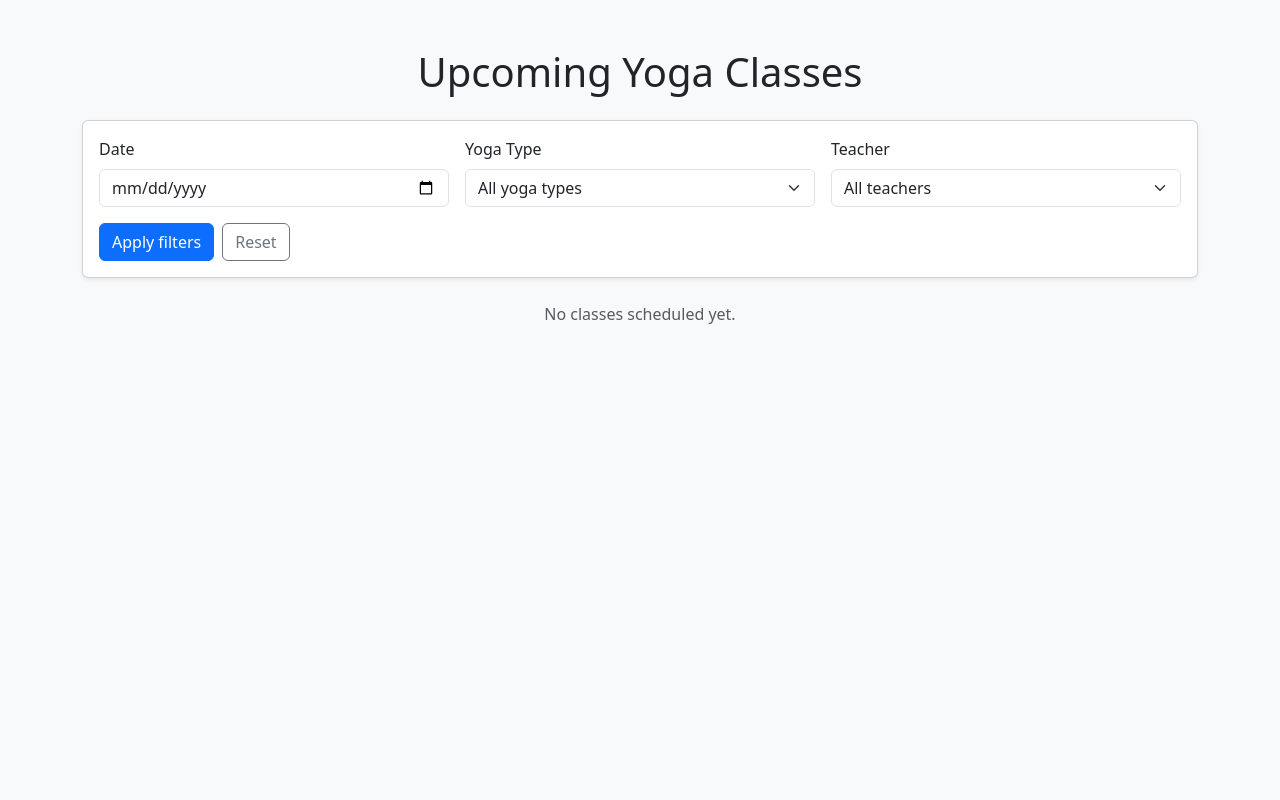
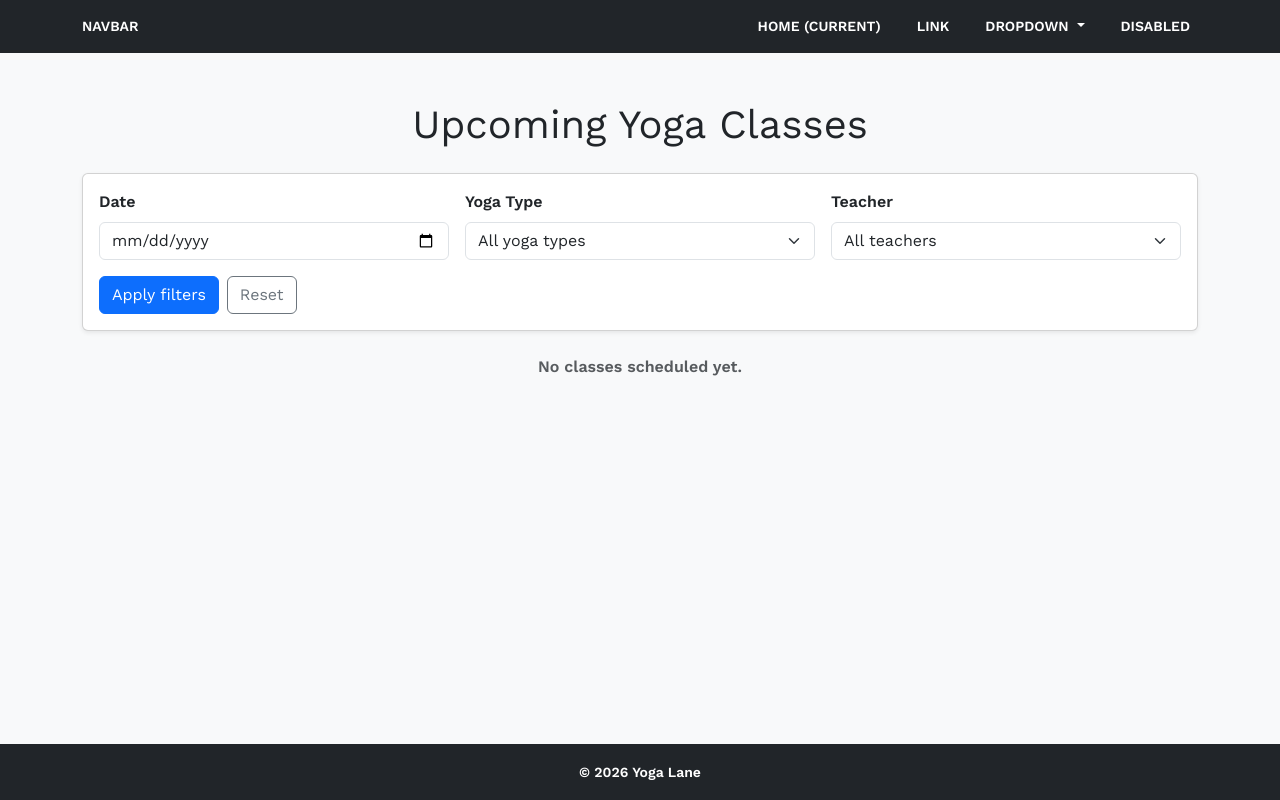
Before and after one commit to dublino8576/Yoga_Booking_App, a Django app: page /classes/ in a window 1280 px wide. Run offline with Django 5.2, Linux system fonts and the light colour scheme; data that the repository does not hold is empty.

Commit message:
Add base html, static file & class details modal

```diff
--- a/classes/templates/classes/class_list.html
+++ b/classes/templates/classes/class_list.html
@@ -1,17 +1,10 @@
-<!doctype html>
-<html lang="en">
-  <head>
-    <meta charset="UTF-8" />
-    <meta name="viewport" content="width=device-width, initial-scale=1.0" />
-    <title>Yoga Classes</title>
-    <link
-      href="https://cdn.jsdelivr.net/npm/bootstrap@5.3.3/dist/css/bootstrap.min.css"
-      rel="stylesheet"
-    />
-  </head>
-  <body class="bg-light py-5">
-    <div class="container">
+{% extends "base.html" %}
+{% block title %}Yoga Classes{% endblock %} <!-- Set the page title to "Yoga Classes" by overriding the title block defined in base.html -->
+{% block content %}
+    {# Page Header #}
     <h1 class="mb-4 text-center">Upcoming Yoga Classes</h1>
+
+    {# Filter Controls #}
     <form method="get" class="card card-body mb-4 shadow-sm">
     <div class="row g-3">
         <div class="col-12 col-md-4">
@@ -62,9 +55,11 @@
 </div>
 </form>
 
+    {# Class Cards Grid #}
     {% if classes %}
     <div class="row row-cols-1 row-cols-md-2 row-cols-lg-3 g-4">
     {% for class in classes %}
+    {# Single Class Card #}
     <div class="col">
         <div
         class="card h-100 shadow-sm {% if class.is_cancelled %}border-danger opacity-75{% endif %}"
@@ -100,7 +95,7 @@
             type="button"
             class="btn btn-info"
             data-bs-toggle="modal"
-                data-bs-target="#classModal-{{ class.id }}"
+            data-bs-target="#classDetailsModal-{{ class.id }}"
             >
             Book now
             </button>
@@ -109,16 +104,56 @@
             type="button"
             class="btn btn-outline-success"
             data-bs-toggle="modal"
-                data-bs-target="#classModal-{{ class.id }}"
+            data-bs-target="#classDetailsModal-{{ class.id }}"
             >
             Class details
             </button>
         </div>
         </div>
     </div>
+
+    {# Class Details Modal #}
+    <div
+        class="modal fade"
+        id="classDetailsModal-{{ class.id }}"
+        data-bs-backdrop="static"
+        data-bs-keyboard="false"
+        tabindex="-1"
+        aria-labelledby="classDetailsModalLabel-{{ class.id }}"
+        aria-hidden="true"
+>
+        <div class="modal-dialog modal-dialog-centered">
+            <div class="modal-content">
+            <div class="modal-header">
+                <h1 class="modal-title fs-5" id="classDetailsModalLabel-{{ class.id }}">
+                {{ class.yoga_types.title }} with {{ class.teacher.name }} {{ class.teacher.surname }}
+                </h1>
+                <button type="button" class="btn-close" data-bs-dismiss="modal" aria-label="Close"></button>
+            </div>
+
+            <div class="modal-body">
+                <p><strong>Date:</strong> {{ class.date }}</p>
+                <p><strong>Time:</strong> {{ class.start_time|time:"H:i" }} - {{ class.end_time|time:"H:i" }}</p>
+                <p><strong>Teacher:</strong> {{ class.teacher.name }} {{ class.teacher.surname }}</p>
+                <p><strong>{{ class.yoga_types.title }}:</strong> {{ class.yoga_types.description }}</p>
+                <p><strong>Capacity:</strong> {{ class.capacity }}</p>
+                {% if class.is_cancelled %}
+                <p class="text-danger mb-0"><strong>Status:</strong> Cancelled</p>
+                {% else %}
+                <p class="text-success mb-0"><strong>Status:</strong> Available</p>
+                {% endif %}
+            </div>
+
+            <div class="modal-footer">
+                <button type="button" class="btn btn-secondary" data-bs-dismiss="modal">Close</button>
+            </div>
+            </div>
+        </div>
+    </div>
     {% endfor %}
     </div>
 
+    {# Pagination #}
     {% if is_paginated %}
     <nav
     class="mt-5 d-flex justify-content-center"
@@ -156,10 +191,9 @@
     </ul>
     </nav>
     {% endif %}
-      <!-- If there are no classes, show a message -->
+
+    {# Empty State #}
     {% else %}
     <p class="text-center text-muted">No classes scheduled yet.</p>
     {% endif %}
-    </div>
-  </body>
-</html>
+{% endblock %}
--- /dev/null
+++ b/static/css/style.css
@@ -0,0 +1,67 @@
+@import url("https://fonts.googleapis.com/css?family=Work+Sans:400,600");
+body {
+  margin: 0;
+  font-family: "Work Sans", sans-serif;
+  font-weight: 800;
+}
+
+header {
+  background: #000;
+}
+
+.navbar-nav {
+  margin: 0;
+  padding: 0;
+  list-style: none;
+}
+
+.navbar-nav .nav-item {
+  position: relative;
+}
+
+.navbar-nav .nav-item + .nav-item {
+  margin-left: 1.25rem;
+}
+
+.navbar a {
+  text-decoration: none;
+  text-transform: uppercase;
+  font-size: 14px;
+  color: #ffffff;
+}
+
+.navbar.navbar-dark .navbar-brand,
+.navbar.navbar-dark .navbar-nav .nav-link {
+  color: #ffffff;
+}
+
+.navbar.navbar-dark .navbar-brand:hover,
+.navbar.navbar-dark .navbar-nav .nav-link:hover,
+.navbar.navbar-dark .navbar-nav .nav-link:focus {
+  color: #ffffff;
+}
+
+.navbar .navbar-link {
+  position: relative;
+}
+
+.navbar-nav .nav-item .nav-link::before {
+  content: "";
+  display: block;
+  height: 5px;
+  background-color: #ffffff;
+
+  position: absolute;
+  top: 0;
+  width: 0%;
+
+  transition: all ease-in-out 250ms;
+}
+
+.navbar-nav .nav-item .nav-link:hover::before {
+  width: 100%;
+}
+
+.modal-body p {
+  font-weight: 400;
+}
--- /dev/null
+++ b/templates/base.html
@@ -0,0 +1,79 @@
+{% load static %}
+<!doctype html>
+<html lang="en">
+  <head>
+    <meta charset="UTF-8" />
+    <meta name="viewport" content="width=device-width, initial-scale=1.0" />
+    <title>{% block title %}Yoga Lane{% endblock %}</title>
+    <link
+      href="https://cdn.jsdelivr.net/npm/bootstrap@5.3.3/dist/css/bootstrap.min.css"
+      rel="stylesheet"
+    />
+    <link rel="stylesheet" href="{% static 'css/style.css' %}" />
+  </head>
+  <body class="bg-light d-flex flex-column min-vh-100">
+    <!-- NAV -->
+    <nav class="navbar navbar-expand-lg navbar-dark bg-dark">
+      <div class="container">
+        <a class="navbar-brand" href="#">Navbar</a>
+        <button
+          class="navbar-toggler"
+          type="button"
+          data-bs-toggle="collapse"
+          data-bs-target="#navbarSupportedContent"
+          aria-controls="navbarSupportedContent"
+          aria-expanded="false"
+          aria-label="Toggle navigation"
+        >
+          <span class="navbar-toggler-icon"></span>
+        </button>
+
+        <div class="collapse navbar-collapse" id="navbarSupportedContent">
+          <ul class="navbar-nav ms-auto align-items-lg-center">
+            <li class="nav-item active">
+              <a class="nav-link" href="#"
+                >Home <span class="sr-only">(current)</span></a
+              >
+            </li>
+            <li class="nav-item">
+              <a class="nav-link" href="#">Link</a>
+            </li>
+            <li class="nav-item dropdown">
+              <a
+                class="nav-link dropdown-toggle"
+                href="#"
+                id="navbarDropdown"
+                role="button"
+                data-bs-toggle="dropdown"
+                aria-haspopup="true"
+                aria-expanded="false"
+              >
+                Dropdown
+              </a>
+              <div class="dropdown-menu" aria-labelledby="navbarDropdown">
+                <a class="dropdown-item" href="#">Action</a>
+                <a class="dropdown-item" href="#">Another action</a>
+                <div class="dropdown-divider"></div>
+                <a class="dropdown-item" href="#">Something else here</a>
+              </div>
+            </li>
+            <li class="nav-item">
+              <a class="nav-link disabled" href="#">Disabled</a>
+            </li>
+          </ul>
+        </div>
+      </div>
+    </nav>
+
+    <!-- PAGE CONTENT -->
+    <main class="container py-5">{% block content %}{% endblock %}</main>
+
+    <!-- FOOTER -->
+    <footer class="bg-dark text-white text-center py-3 mt-auto">
+      <small>&copy; 2026 Yoga Lane</small>
+    </footer>
+
+    <!-- Bootstrap 5 JavaScript -->
+    <script src="https://cdn.jsdelivr.net/npm/bootstrap@5.3.3/dist/js/bootstrap.bundle.min.js"></script>
+  </body>
+</html>
--- a/yogalane/settings.py
+++ b/yogalane/settings.py
@@ -19,7 +19,7 @@ if os.path.isfile('env.py'):
 import dj_database_url
 # Build paths inside the project like this: BASE_DIR / 'subdir'.
 BASE_DIR = Path(__file__).resolve().parent.parent
-
+TEMPLATES_DIR = os.path.join(BASE_DIR, 'templates')
 
 # Quick-start development settings - unsuitable for production
 # See https://docs.djangoproject.com/en/6.0/howto/deployment/checklist/
@@ -62,7 +62,7 @@ ROOT_URLCONF = 'yogalane.urls'
 TEMPLATES = [
     {
         'BACKEND': 'django.template.backends.django.DjangoTemplates',
-        'DIRS': [],
+        'DIRS': [TEMPLATES_DIR],
         'APP_DIRS': True,
         'OPTIONS': {
             'context_processors': [
@@ -120,3 +120,4 @@ USE_TZ = True
 # https://docs.djangoproject.com/en/6.0/howto/static-files/
 
 STATIC_URL = 'static/'
+STATICFILES_DIRS = [os.path.join(BASE_DIR, 'static')]
```
Lines whose indentation alone changed are shown as unchanged.
